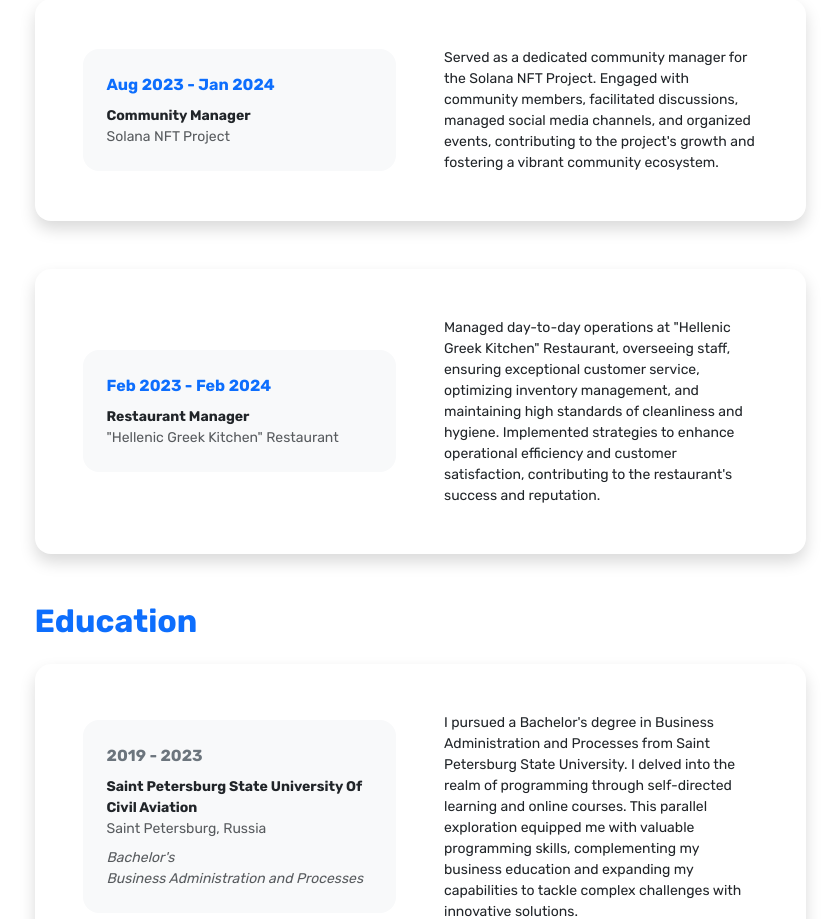
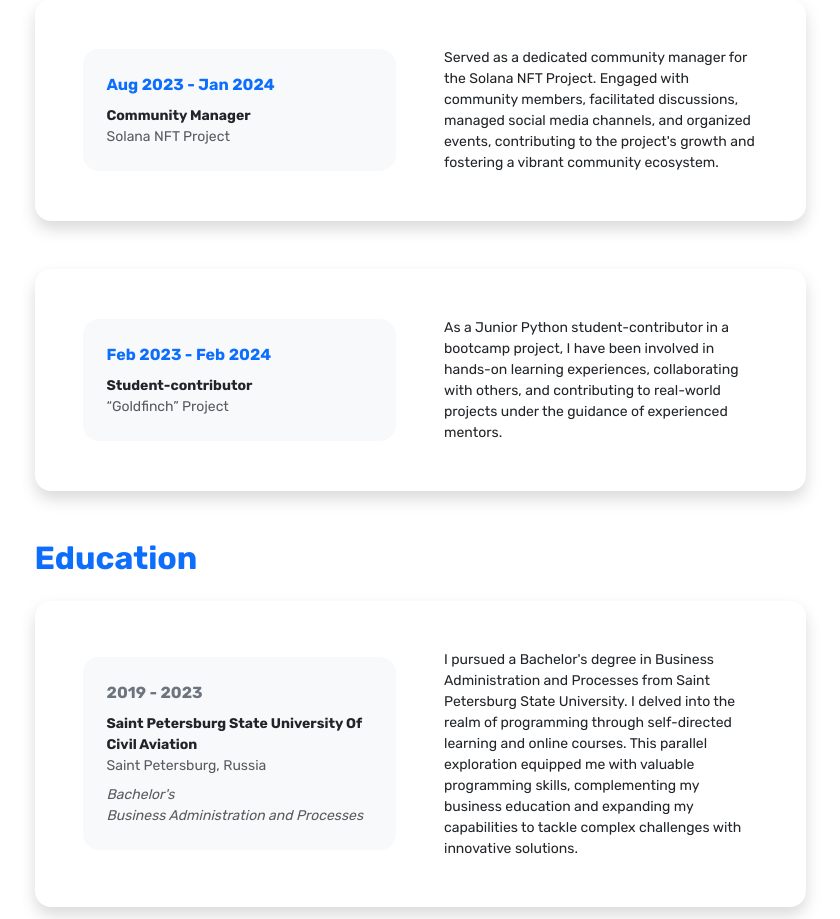
Before and after one commit to georgebrnv/Portfolio-Website, a Flask app: page /resume in a window 1280 px wide. Shown: the part 674-1593 px from the top of the page, without its empty margins (220-1060 px from the left). Run offline with Flask 3, Linux system fonts and the light colour scheme; some libraries are stand-ins or nearby versions.

Commit message:
Fix resume html page

```diff
--- a/templates/resume.html
+++ b/templates/resume.html
@@ -61,13 +61,13 @@
                                         <div class="col text-center text-lg-start mb-4 mb-lg-0">
                                             <div class="bg-light p-4 rounded-4">
                                                 <div class="text-primary fw-bolder mb-2">Feb 2023 - Feb 2024</div>
-                                                <div class="small fw-bolder">Restaurant Manager</div>
-                                                <div class="small text-muted">"Hellenic Greek Kitchen" Restaurant</div>
+                                                <div class="small fw-bolder">Student-contributor</div>
+                                                <div class="small text-muted">“Goldfinch” Project</div>
                                             </div>
                                         </div>
                                         <div class="col-lg-6">
                                             <div class="resume-box-text">
-                                                Managed day-to-day operations at "Hellenic Greek Kitchen" Restaurant, overseeing staff, ensuring exceptional customer service, optimizing inventory management, and maintaining high standards of cleanliness and hygiene. Implemented strategies to enhance operational efficiency and customer satisfaction, contributing to the restaurant's success and reputation.
+                                                As a Junior Python student-contributor in a bootcamp project, I have been involved in hands-on learning experiences, collaborating with others, and contributing to real-world projects under the guidance of experienced mentors.
                                             </div>
                                         </div>
                                     </div>
```
